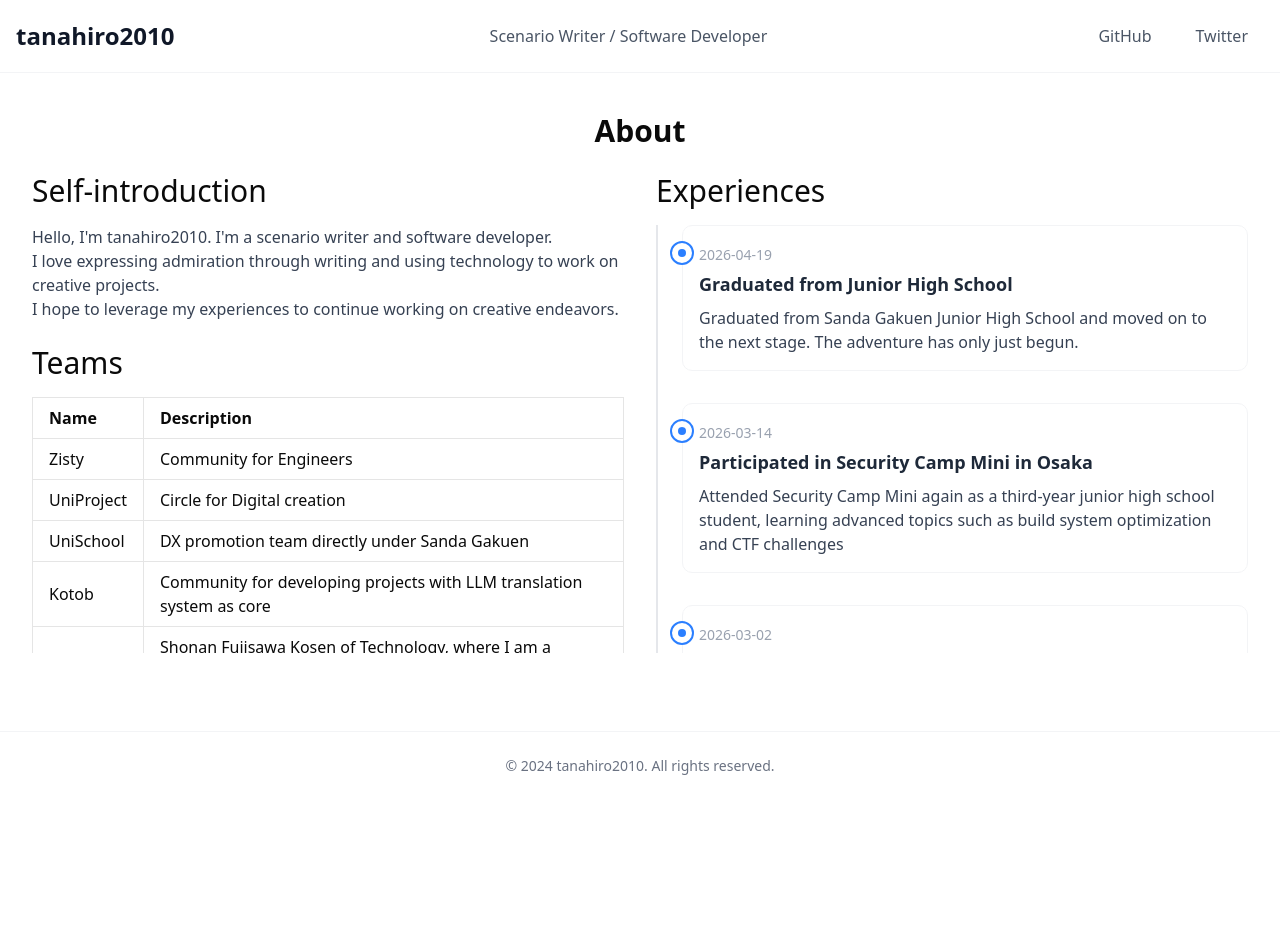
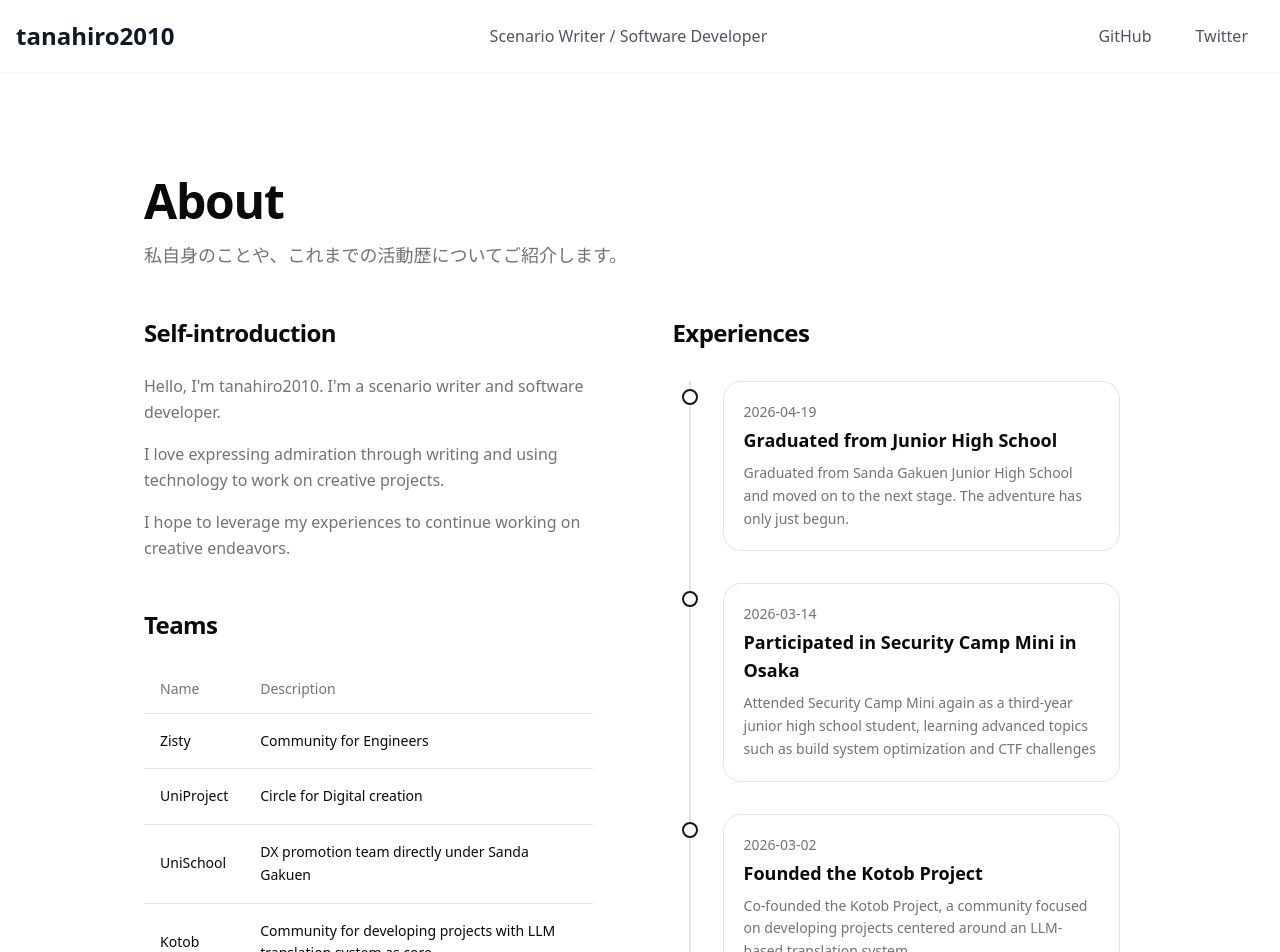
Before and after one commit to tanahiro2010/portfolio, a React (Vite) app: page /about in a window 1280 px wide. Shown: the top 952 px of the page. Before the commit the page ends 800 px from the top, so only its background shows below. Built offline with nearby package versions, Linux system fonts and the light colour scheme.

Commit message:
feat: Aboutページにアニメーションを追加し、レイアウトを改善

```diff
--- a/src/app/about.tsx
+++ b/src/app/about.tsx
@@ -1,5 +1,6 @@
 import { useMemo } from "react";
 import Table from "@/components/ui/table";
+import { BlurFade } from "@/components/animation/blur-fade";
 
 type HistoryItem = {
     date: string;
@@ -89,59 +90,94 @@ const About = () => {
         (a, b) => new Date(b.date).getTime() - new Date(a.date).getTime()
     ), []);
     return (
-        <main className="container mx-auto px-4 py-8">
-            <h1 className="text-3xl font-bold text-center">About</h1>
-            <div className="flex md:flex-row flex-col mt-6 gap-4">
-                <div className="w-full md:w-1/2 md:max-h-[60vh] md:overflow-auto md:pr-2"> { /* 自己紹介セクション */}
+        <main className="max-w-5xl mx-auto px-4 py-12 md:py-24">
+            <BlurFade delay={0.1} inView>
+                <div className="mb-12">
+                    <h1 className="text-4xl md:text-5xl font-extrabold tracking-tight mb-4 text-foreground">About</h1>
+                    <p className="text-lg text-muted-foreground max-w-[600px]">
+                        私自身のことや、これまでの活動歴についてご紹介します。
+                    </p>
+                </div>
+            </BlurFade>
+
+            <div className="flex md:flex-row flex-col mt-6 gap-12 md:gap-16">
+                <div className="w-full md:w-1/2 space-y-12 md:max-h-[800px] md:overflow-y-auto md:pr-4 custom-scrollbar"> { /* Self-introduction, Teams, Skills - side1 section */ }
+                    {/* Self-introduction */}
+                    <BlurFade delay={0.2} inView>
                         <div>
-                        <h2 className="text-3xl">Self-introduction</h2>
-                        <p className="mt-4 text-gray-700">
-                            {/* こんにちは、私はtanahiro2010と申します。シナリオライターやソフトウェア開発者として活動しています。<br />
-                            憧れを文章に表すこと、そして技術を駆使して創造的なプロジェクトに取り組むことが大好きです。<br />
-                            これまでの経験を活かし、創造的なプロジェクトに取り組んでいきたいと思っています。 */}
-                            Hello, I'm tanahiro2010. I'm a scenario writer and software developer. <br />
-                            I love expressing admiration through writing and using technology to work on creative projects. <br />
+                            <h2 className="text-2xl font-bold tracking-tight mb-6 text-foreground">Self-introduction</h2>
+                            <div className="space-y-4 text-muted-foreground leading-relaxed">
+                                <p>
+                                    Hello, I'm tanahiro2010. I'm a scenario writer and software developer.
+                                </p>
+                                <p>
+                                    I love expressing admiration through writing and using technology to work on creative projects.
+                                </p>
+                                <p>
                                     I hope to leverage my experiences to continue working on creative endeavors.
                                 </p>
                             </div>
+                        </div>
+                    </BlurFade>
 
-                    <div className="mt-6">
-                        <h2 className="text-3xl">Teams</h2>
+                    {/* Teams */}
+                    <BlurFade delay={0.3} inView>
+                        <div>
+                            <h2 className="text-2xl font-bold tracking-tight mb-6 text-foreground">Teams</h2>
+                            <div className=" overflow-hidden bg-background">
                                 <Table headers={["Name", "Description"]} items={[
                                     ["Zisty", "Community for Engineers"],
                                     ["UniProject", "Circle for Digital creation"],
                                     ["UniSchool", "DX promotion team directly under Sanda Gakuen"],
                                     ["Kotob", "Community for developing projects with LLM translation system as core"],
-                            ["SF-Kosen", "Shonan Fujisawa Kosen of Technology, where I am a student and also serve as the vice president of the student council"],
+                                    ["SF-Kosen", "Shonan Fujisawa Kosen of Technology, where I am a student"],
                                 ]} />
                             </div>
-                    <div className="mt-6">
-                        <h2 className="text-3xl">Skills</h2>
-                        <ul className="mt-4 list-disc list-inside mt-4 text-gray-700">
-                            <li>Scenario Writing: Crafting narratives, developing characters, and writing dialogue</li>
-                            <li>Software Development: Building projects using technologies such as Python, Ruby, JavaScript, TypeScript, and React, Nextjs</li>
-                            <li>Communication: Strong collaboration and client communication skills</li>
-                        </ul>
                         </div>
-                </div>
+                    </BlurFade>
 
-                <div className="w-full md:w-1/2 md:max-h-[60vh] md:overflow-auto md:pl-2"> { /* 活動歴セクション */}
-                    <h2 className="text-3xl">Experiences</h2>
-                    <ul className="mt-4 relative border-l-2 border-gray-200">
-                        {history.map((item, index) => (
-                            <li key={index} className="mb-8 ml-6 relative">
-                                <span className="absolute -left-3 top-4 flex items-center justify-center w-6 h-6 bg-white border-2 border-blue-500 rounded-full">
-                                    <span className="block w-2 h-2 bg-blue-500 rounded-full"></span>
-                                </span>
-
-                                <div className="bg-white border border-gray-100 rounded-lg p-4">
-                                    <time className="text-sm text-gray-400" dateTime={item.date}>{item.date}</time>
-                                    <h3 className="text-lg font-semibold text-gray-800 mt-1">{item.title}</h3>
-                                    <p className="text-gray-700 mt-2">{item.description}</p>
-                                </div>
+                    {/* Skills */}
+                    <BlurFade delay={0.4} inView>
+                        <div>
+                            <h2 className="text-2xl font-bold tracking-tight mb-6 text-foreground">Skills</h2>
+                            <ul className="space-y-4">
+                                {[
+                                    { name: "Scenario Writing", desc: "Crafting narratives, developing characters, and writing dialogue" },
+                                    { name: "Software Development", desc: "Building projects using technologies such as Python, Ruby, JavaScript, TypeScript, and React, Nextjs" },
+                                    { name: "Communication", desc: "Strong collaboration and client communication skills" }
+                                ].map((skill, idx) => (
+                                    <li key={idx} className="group flex flex-col gap-1.5 border border-border rounded-2xl p-5 md:p-6 transition-all hover:bg-muted/50">
+                                        <h3 className="font-bold text-foreground group-hover:text-primary transition-colors">{skill.name}</h3>
+                                        <p className="text-sm text-muted-foreground leading-relaxed">{skill.desc}</p>
                                     </li>
                                 ))}
                             </ul>
+                        </div>
+                    </BlurFade>
+                </div>
+
+                {/* Experiences */}
+                <div className="w-full md:w-1/2">            { /* Experiences - side2 section */ }
+                    <BlurFade delay={0.2} inView>
+                        <h2 className="text-2xl font-bold tracking-tight mb-8 text-foreground">Experiences</h2>
+                    </BlurFade>
+                    <div className="md:max-h-[800px] md:overflow-y-auto md:pr-4 pb-12 custom-scrollbar">
+                        <ul className="relative border-l-2 border-border ml-4 space-y-8">
+                            {history.map((item, index) => (
+                                <BlurFade key={index} delay={0.3 + index * 0.05} inView>
+                                    <li className="relative pl-8">
+                                        <span className="absolute -left-[9px] top-2 flex items-center justify-center w-4 h-4 bg-background border-2 border-primary rounded-full"></span>
+
+                                        <div className="group border border-border rounded-2xl p-5 transition-all hover:bg-muted/50 hover:border-primary/50">
+                                            <time className="text-sm font-medium text-muted-foreground mb-1 block" dateTime={item.date}>{item.date}</time>
+                                            <h3 className="text-lg font-bold text-foreground mt-1 group-hover:text-primary transition-colors">{item.title}</h3>
+                                            <p className="text-muted-foreground mt-2 text-sm leading-relaxed">{item.description}</p>
+                                        </div>
+                                    </li>
+                                </BlurFade>
+                            ))}
+                        </ul>
+                    </div>
                 </div>
             </div>
         </main>
--- a/src/components/ui/table.tsx
+++ b/src/components/ui/table.tsx
@@ -4,19 +4,22 @@ type TableProps = {
 }
 const Table = ({ headers, items }: TableProps) => {
     return (
-        <table className="mt-4 w-full">
-            <tbody>
+        <div className="relative w-full overflow-auto">
+            <table className="w-full text-sm text-left">
+                <thead className="border-b border-border text-muted-foreground">
                     <tr>
                         {headers.map((header, index) => (
-                        <th key={index} scope="col" className="border px-4 py-2 text-left">
+                            <th key={index} scope="col" className="h-12 px-4 align-middle font-medium">
                                 {header}
                             </th>
                         ))}
                     </tr>
+                </thead>
+                <tbody className="[&_tr:last-child]:border-0">
                     {items.map((row, rowIndex) => (
-                    <tr key={rowIndex}>
+                        <tr key={rowIndex} className="border-b border-border transition-colors hover:bg-muted/50">
                             {row.map((cell, cellIndex) => (
-                            <td key={cellIndex} className="border px-4 py-2">
+                                <td key={cellIndex} className="p-4 align-middle text-foreground leading-relaxed">
                                     {cell}
                                 </td>
                             ))}
@@ -24,6 +27,7 @@ const Table = ({ headers, items }: TableProps) => {
                     ))}
                 </tbody>
             </table>
+        </div>
     );
 }
 
```
Lines whose indentation alone changed are shown as unchanged.
